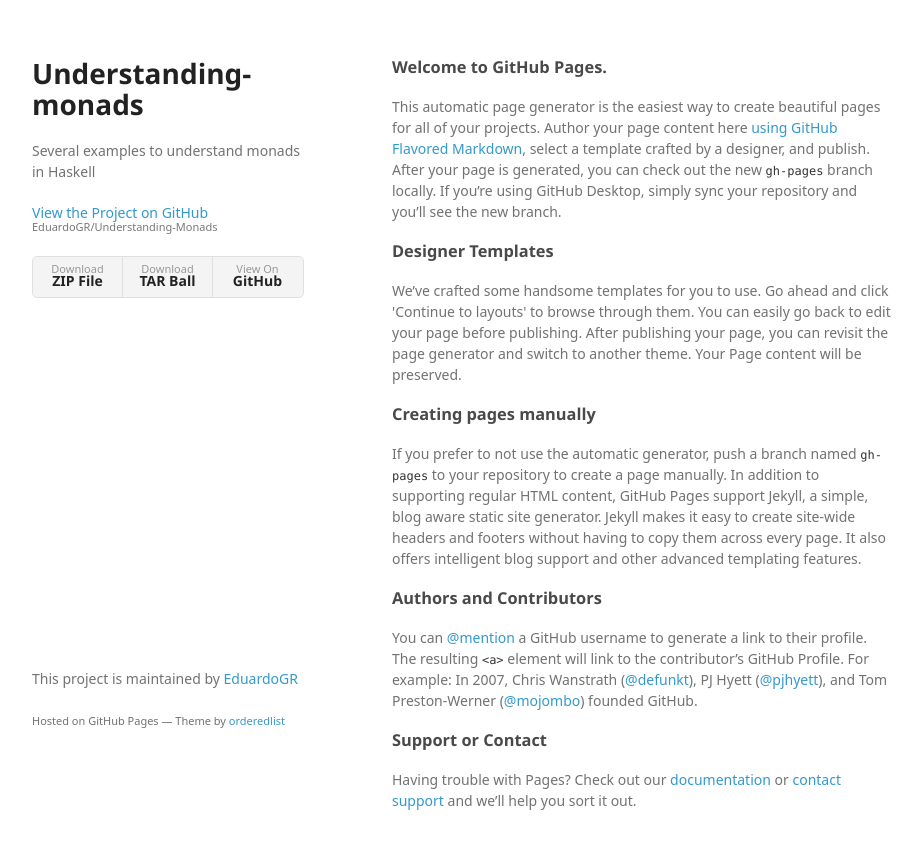
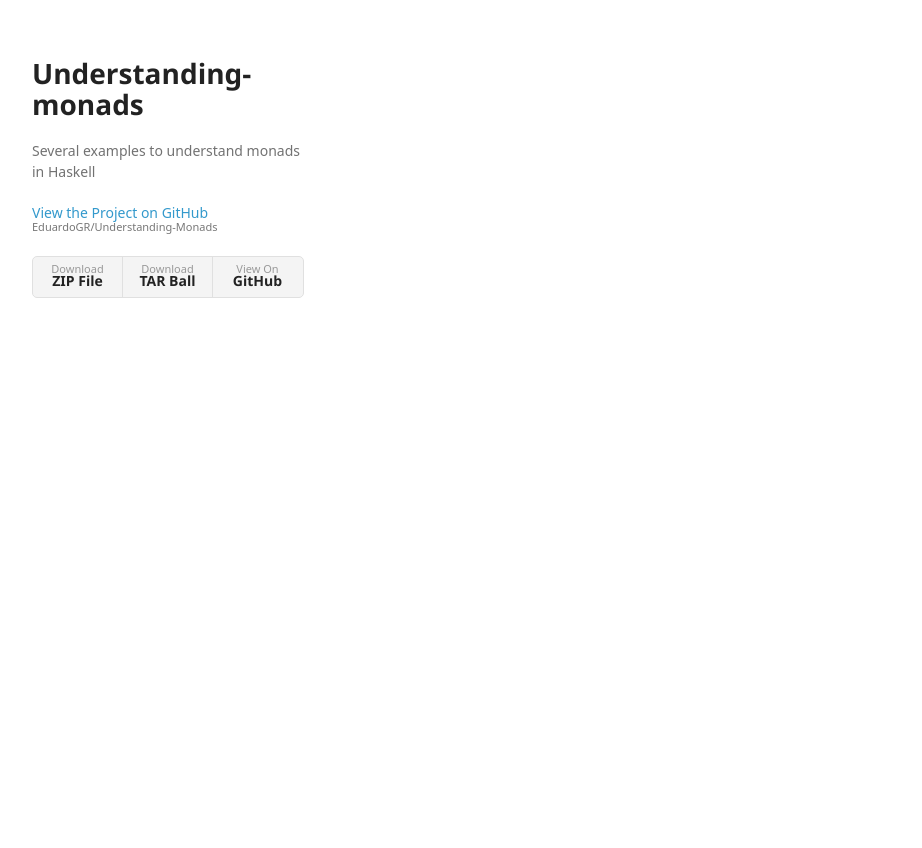
Before and after one commit to eduardogr/understanding-monads, a plain HTML site: page index.html in a window 1280 px wide. Shown: the whole page, without its empty margins (178-1100 px from the left). After the commit the page ends 800 px from the top, so only its background shows below. Drawn offline with Linux system fonts and the light colour scheme; a web font is replaced by a local one.

Commit message:
Update index.html

```diff
--- a/index.html
+++ b/index.html
@@ -28,36 +28,7 @@
         </ul>
       </header>
       <section>
-        <h3>
-<a id="welcome-to-github-pages" class="anchor" href="#welcome-to-github-pages" aria-hidden="true"><span aria-hidden="true" class="octicon octicon-link"></span></a>Welcome to GitHub Pages.</h3>
 
-<p>This automatic page generator is the easiest way to create beautiful pages for all of your projects. Author your page content here <a href="https://guides.github.com/features/mastering-markdown/">using GitHub Flavored Markdown</a>, select a template crafted by a designer, and publish. After your page is generated, you can check out the new <code>gh-pages</code> branch locally. If you’re using GitHub Desktop, simply sync your repository and you’ll see the new branch.</p>
-
-<h3>
-<a id="designer-templates" class="anchor" href="#designer-templates" aria-hidden="true"><span aria-hidden="true" class="octicon octicon-link"></span></a>Designer Templates</h3>
-
-<p>We’ve crafted some handsome templates for you to use. Go ahead and click 'Continue to layouts' to browse through them. You can easily go back to edit your page before publishing. After publishing your page, you can revisit the page generator and switch to another theme. Your Page content will be preserved.</p>
-
-<h3>
-<a id="creating-pages-manually" class="anchor" href="#creating-pages-manually" aria-hidden="true"><span aria-hidden="true" class="octicon octicon-link"></span></a>Creating pages manually</h3>
-
-<p>If you prefer to not use the automatic generator, push a branch named <code>gh-pages</code> to your repository to create a page manually. In addition to supporting regular HTML content, GitHub Pages support Jekyll, a simple, blog aware static site generator. Jekyll makes it easy to create site-wide headers and footers without having to copy them across every page. It also offers intelligent blog support and other advanced templating features.</p>
-
-<h3>
-<a id="authors-and-contributors" class="anchor" href="#authors-and-contributors" aria-hidden="true"><span aria-hidden="true" class="octicon octicon-link"></span></a>Authors and Contributors</h3>
-
-<p>You can <a href="https://github.com/blog/821" class="user-mention">@mention</a> a GitHub username to generate a link to their profile. The resulting <code>&lt;a&gt;</code> element will link to the contributor’s GitHub Profile. For example: In 2007, Chris Wanstrath (<a href="https://github.com/defunkt" class="user-mention">@defunkt</a>), PJ Hyett (<a href="https://github.com/pjhyett" class="user-mention">@pjhyett</a>), and Tom Preston-Werner (<a href="https://github.com/mojombo" class="user-mention">@mojombo</a>) founded GitHub.</p>
-
-<h3>
-<a id="support-or-contact" class="anchor" href="#support-or-contact" aria-hidden="true"><span aria-hidden="true" class="octicon octicon-link"></span></a>Support or Contact</h3>
-
-<p>Having trouble with Pages? Check out our <a href="https://help.github.com/pages">documentation</a> or <a href="https://github.com/contact">contact support</a> and we’ll help you sort it out.</p>
-      </section>
-      <footer>
-        <p>This project is maintained by <a href="https://github.com/EduardoGR">EduardoGR</a></p>
-        <p><small>Hosted on GitHub Pages &mdash; Theme by <a href="https://github.com/orderedlist">orderedlist</a></small></p>
-      </footer>
-    </div>
     <script src="javascripts/scale.fix.js"></script>
 
   </body>
```
